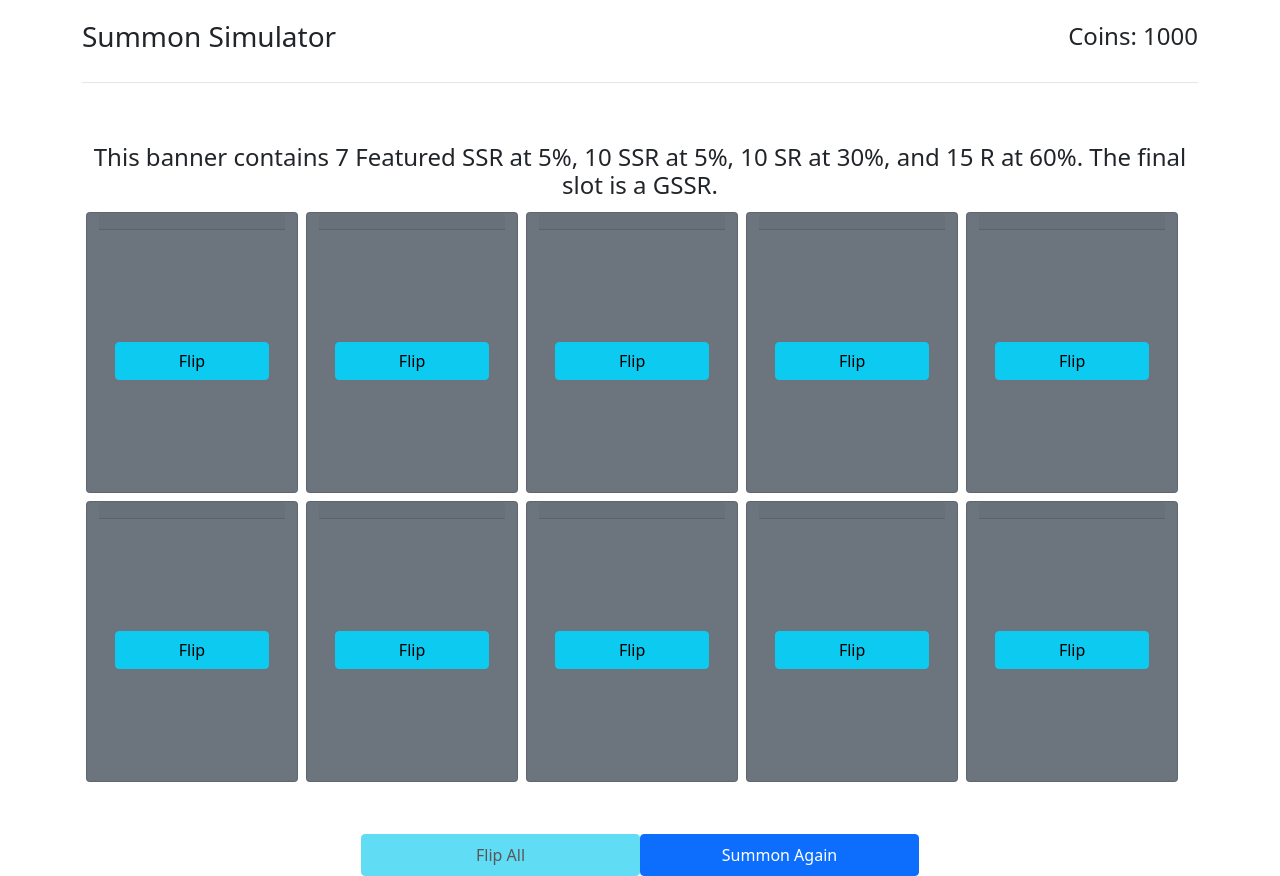
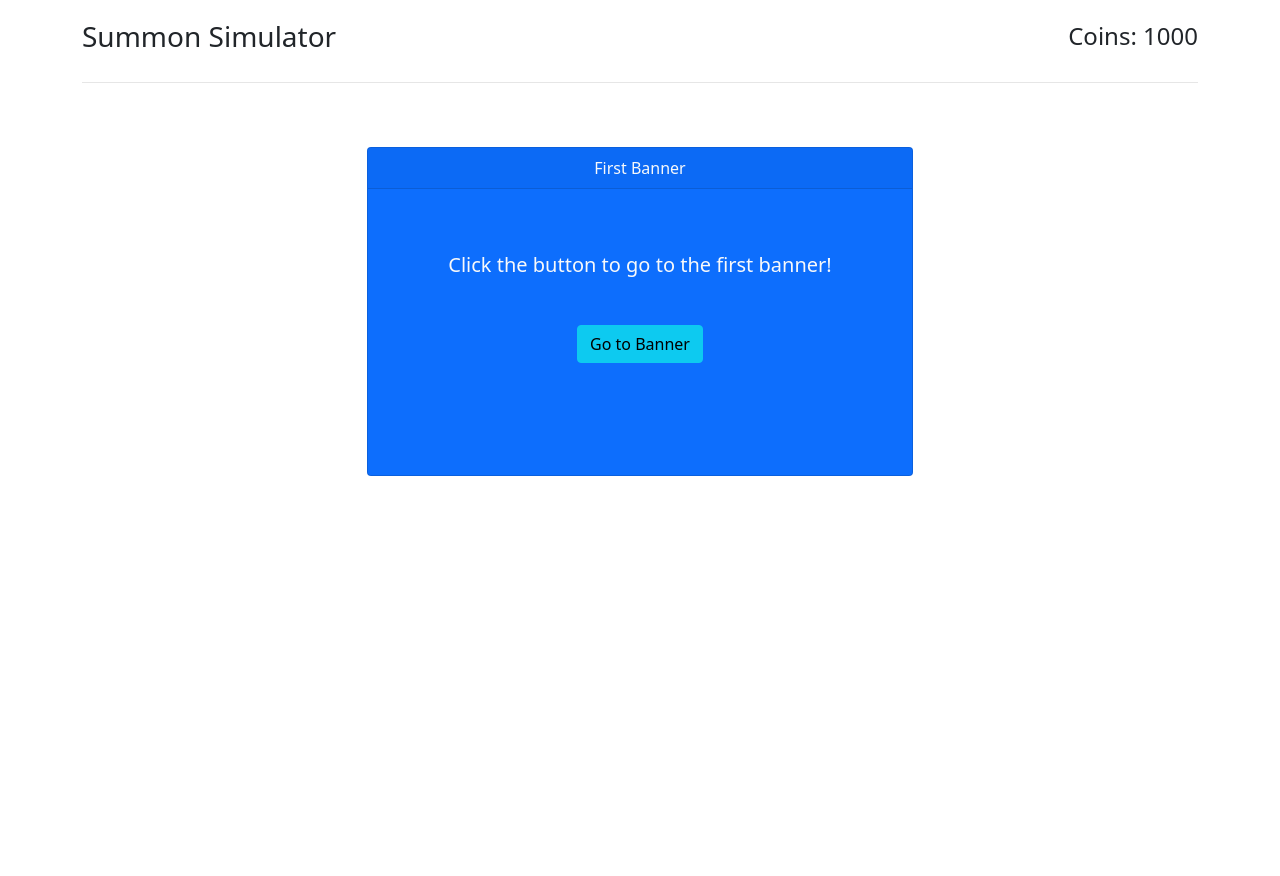
Before and after one commit to js075616/JSGachaSim, a React (Create React App) app in the folder frontend/: page / in a window 1280 px wide. After the commit the page ends 800 px from the top, so only its background shows below. Built offline with nearby package versions, Linux system fonts and the light colour scheme.

Commit message:
Added main banner selection screen and flip all button

```diff
--- a/frontend/src/App.js
+++ b/frontend/src/App.js
@@ -1,6 +1,6 @@
 import { useState } from "react";
 import { BrowserRouter as Router, Routes, Route } from "react-router-dom";
-import Cards from "./components/Cards";
+import Dashboard from "./pages/SummonScreen";
 import Header from "./components/Header";
 import { ToastContainer } from "react-toastify";
 import { toast } from "react-toastify";
@@ -8,6 +8,7 @@ import "react-toastify/dist/ReactToastify.css";
 import Spinner from "../src/components/Spinner";
 import { getNewSummon } from "./features/summons/summonSlice";
 import { useDispatch, useSelector } from "react-redux";
+import BannerSelection from "./pages/BannerSelection";
 
 function App() {
   const [tempState, setTempState] = useState({
@@ -33,14 +34,23 @@ function App() {
     const cards = [...tempState.cards];
     const coins = tempState.coins;
     const index = cards.indexOf(card);
-    // console.log(cards[index]);
     cards[index] = { ...card };
     cards[index].revealed = true;
     setTempState({ cards, coins });
-    // console.log("Flipped");
   };
 
-  const handleBtnClick = () => {
+  const handleFlipAll = () => {
+    var cards = [...tempState.cards];
+    const coins = tempState.coins;
+    tempState.cards.forEach((card) => {
+      const index = cards.indexOf(card);
+      cards[index] = { ...card };
+      cards[index].revealed = true;
+    });
+    setTempState({ cards, coins });
+  };
+
+  const handleSummonBtnClick = () => {
     dispatch(getNewSummon());
     console.log(cardsFromAPI);
     if (!isLoading && cardsFromAPI.length !== 0 && tempState.coins > 0) {
@@ -64,15 +74,17 @@ function App() {
           <Header coins={tempState.coins} />
           <Routes>
             <Route
-              path="/"
+              path="/firstbanner"
               element={
-                <Cards
+                <Dashboard
                   cards={tempState.cards}
                   reveal={handleClick}
-                  buttonClick={handleBtnClick}
+                  summonBtnClick={handleSummonBtnClick}
+                  flipAll={handleFlipAll}
                 />
               }
             />
+            <Route path="/" element={<BannerSelection />} />
           </Routes>
         </div>
       </Router>
--- a/frontend/src/components/Card.jsx
+++ b/frontend/src/components/Card.jsx
@@ -1,14 +1,7 @@
-// import "bootstrap/dist/css/bootstrap.min.css";
-const { Component } = require("react");
+// const { Component } = require("react");
 const { Card, Button } = require("react-bootstrap");
 
-class CardComponent extends Component {
-  //   constructor(props) {
-  //     super(props);
-  //   }
-
-  render() {
-    const { card } = this.props;
+function CardComponent({ card, reveal }) {
   return (
     <Card
       bg={revealCardBG(card)}
@@ -26,23 +19,17 @@ class CardComponent extends Component {
               className={revealButtonBG(card)}
               type="submit"
               id={card.id + "btn"}
-                onClick={() => this.props.reveal(this.props.card)}
+              onClick={() => reveal(card)}
             >
               Flip
             </Button>
           ) : (
-              <Button
-                className={revealButtonBG(card)}
-                type="submit"
-                disabled
-                onClick={() => this.props.reveal(this.props.card)}
-              ></Button>
+            <Button className={revealButtonBG(card)} disabled></Button>
           )}
         </Card.Text>
       </Card.Body>
     </Card>
   );
-  }
 }
 
 function revealCardBG(card) {
--- a/frontend/src/components/Cards.jsx
+++ b/frontend/src/components/Cards.jsx
@@ -3,7 +3,7 @@ import { Container, Row, Button } from "react-bootstrap";
 import CardComponent from "./Card";
 
 // TODO: Add a flip all button
-function Cards({ cards, reveal, buttonClick }) {
+function Cards({ cards, reveal, summonBtnClick, flipAll }) {
   return (
     <div className="Cards">
       <h4>
@@ -17,10 +17,10 @@ function Cards({ cards, reveal, buttonClick }) {
           ))}
         </Row>
       </Container>
-      <Button disabled className="w-25 mt-5 p-2 btn-info">
+      <Button onClick={() => flipAll()} className="w-25 mt-5 p-2 btn-info">
         Flip All
       </Button>
-      <Button onClick={() => buttonClick()} className="w-25 mt-5 p-2 btn">
+      <Button onClick={() => summonBtnClick()} className="w-25 mt-5 p-2 btn">
         Summon Again
       </Button>
     </div>
--- /dev/null
+++ b/frontend/src/pages/BannerSelection.jsx
@@ -0,0 +1,35 @@
+import { useNavigate } from "react-router-dom";
+const { Card, Button } = require("react-bootstrap");
+
+function BannerSelection() {
+  const navigate = useNavigate();
+
+  return (
+    <div className="container d-flex align-items-center justify-content-center">
+      <Card
+        bg="primary"
+        id="firstbanner"
+        text="light"
+        style={{ width: "50%" }}
+        className="m-1"
+      >
+        <Card.Header>First Banner</Card.Header>
+        <Card.Body className="mt-5 mb-5">
+          <Card.Title>Click the button to go to the first banner!</Card.Title>
+          <Card.Text className="mt-5 mb-5">
+            <Button
+              className="btn btn-info"
+              type="submit"
+              id="firstBannerBtn"
+              onClick={() => navigate("/firstbanner")}
+            >
+              Go to Banner
+            </Button>
+          </Card.Text>
+        </Card.Body>
+      </Card>
+    </div>
+  );
+}
+
+export default BannerSelection;
--- /dev/null
+++ b/frontend/src/pages/SummonScreen.jsx
@@ -0,0 +1,16 @@
+import Cards from "../components/Cards";
+
+function Dashboard({ cards, reveal, summonBtnClick, flipAll }) {
+  return (
+    <div>
+      <Cards
+        cards={cards}
+        reveal={reveal}
+        summonBtnClick={summonBtnClick}
+        flipAll={flipAll}
+      />
+    </div>
+  );
+}
+
+export default Dashboard;
```
Lines whose indentation alone changed are shown as unchanged.
